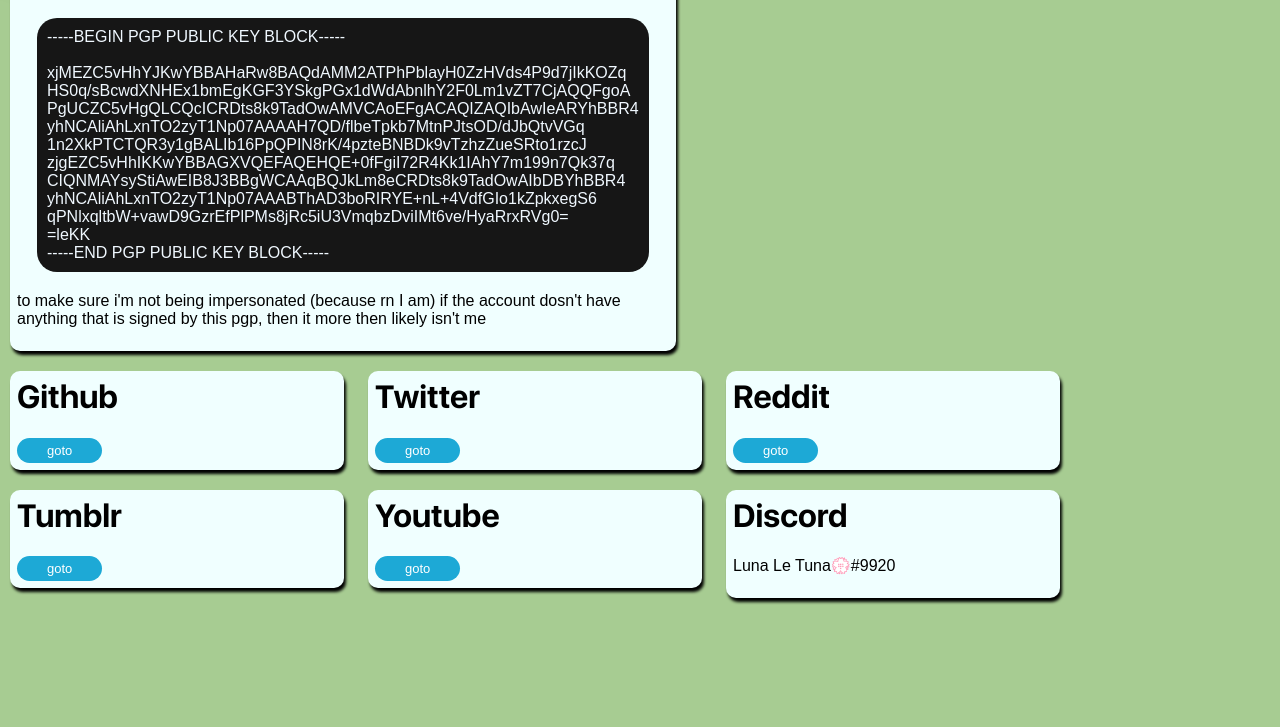
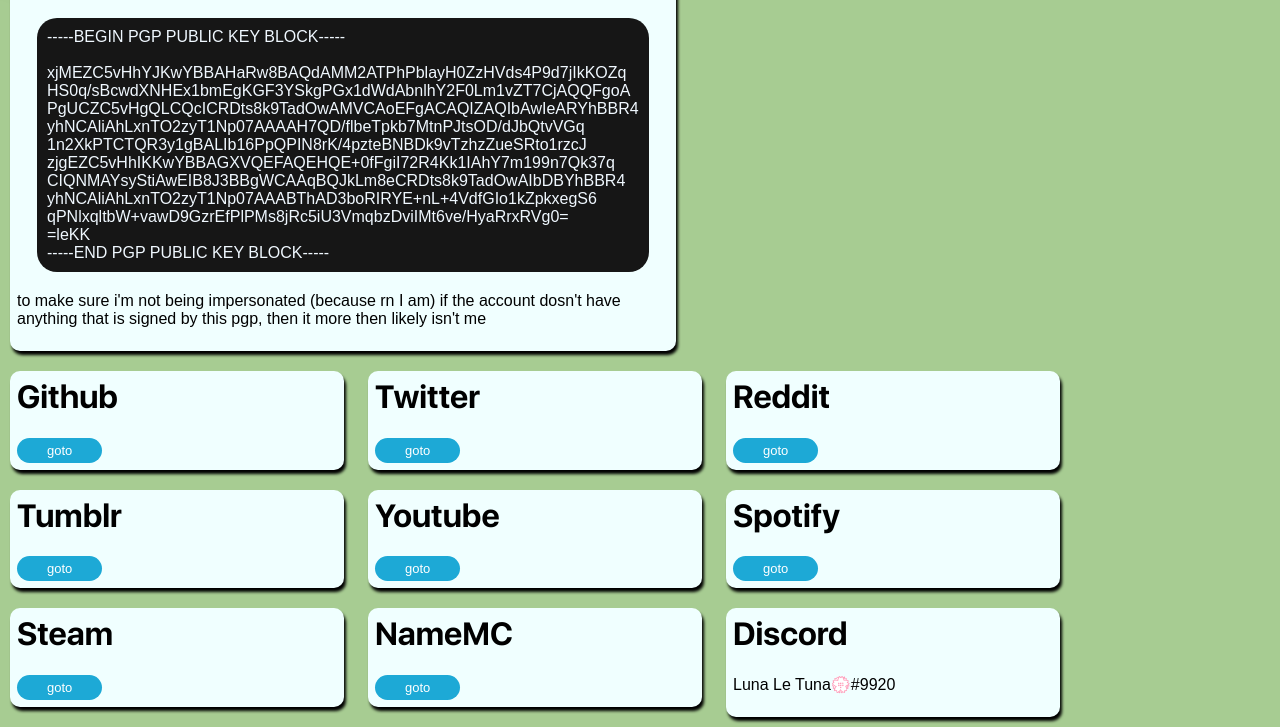
Before and after one commit to LunaLeTuna/LunaLeTuna.github.io, a website: page media.html in a window 1280 px wide. Shown: the part 144-871 px from the top of the page. Before the commit the page ends 800 px from the top, so only its background shows below. Drawn offline with Linux system fonts and the light colour scheme.

Commit message:
added a few more links

```diff
--- a/media.html
+++ b/media.html
@@ -109,6 +109,18 @@
                 <a href="https://www.youtube.com/@lunaletuna"><button>goto</button></a>
             </div>
             <div id="tab">
+                <h1>Spotify</h1>
+                <a href="https://open.spotify.com/user/muj991ii4ck6ebo6b0k13uz3m"><button>goto</button></a>
+            </div>
+            <div id="tab">
+                <h1>Steam</h1>
+                <a href="https://steamcommunity.com/id/Luna_Le_Tuna/"><button>goto</button></a>
+            </div>
+            <div id="tab">
+                <h1>NameMC</h1>
+                <a href="https://namemc.com/profile/NyaNyaMeow.2"><button>goto</button></a>
+            </div>
+            <div id="tab">
                 <h1>Discord</h1>
                 <p>Luna Le Tuna💮#9920</p>
             </div>
```
